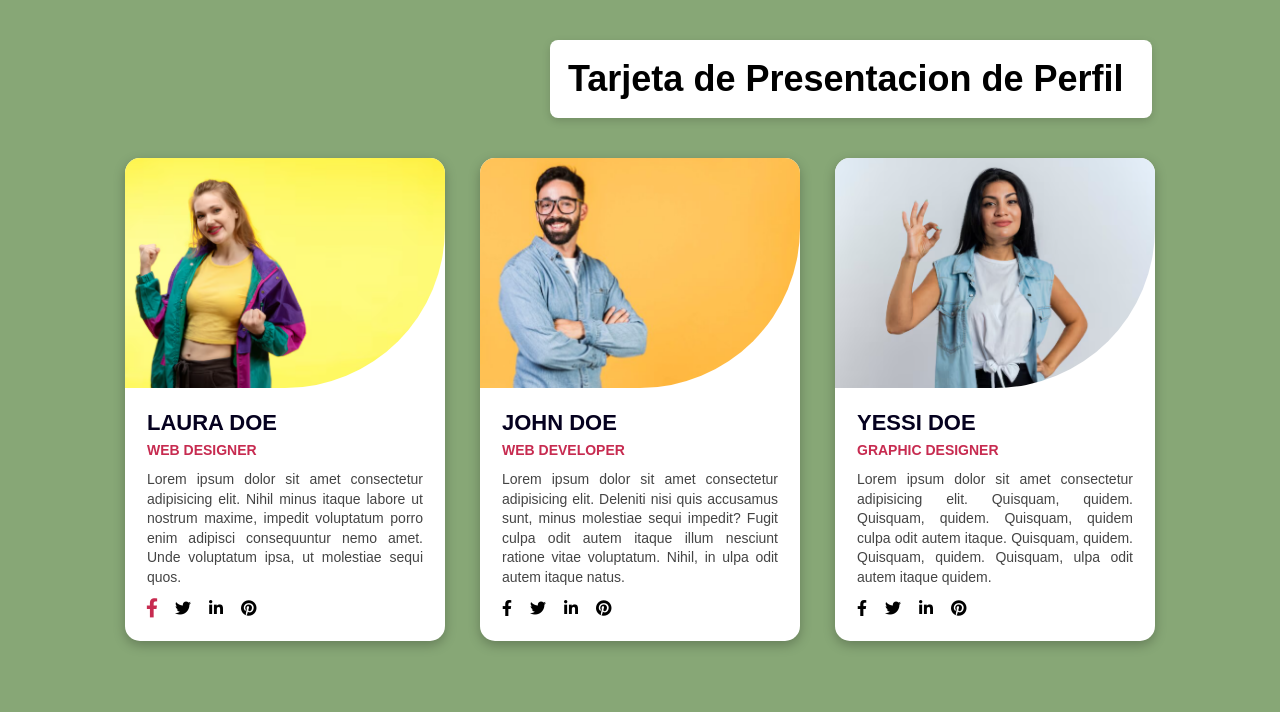
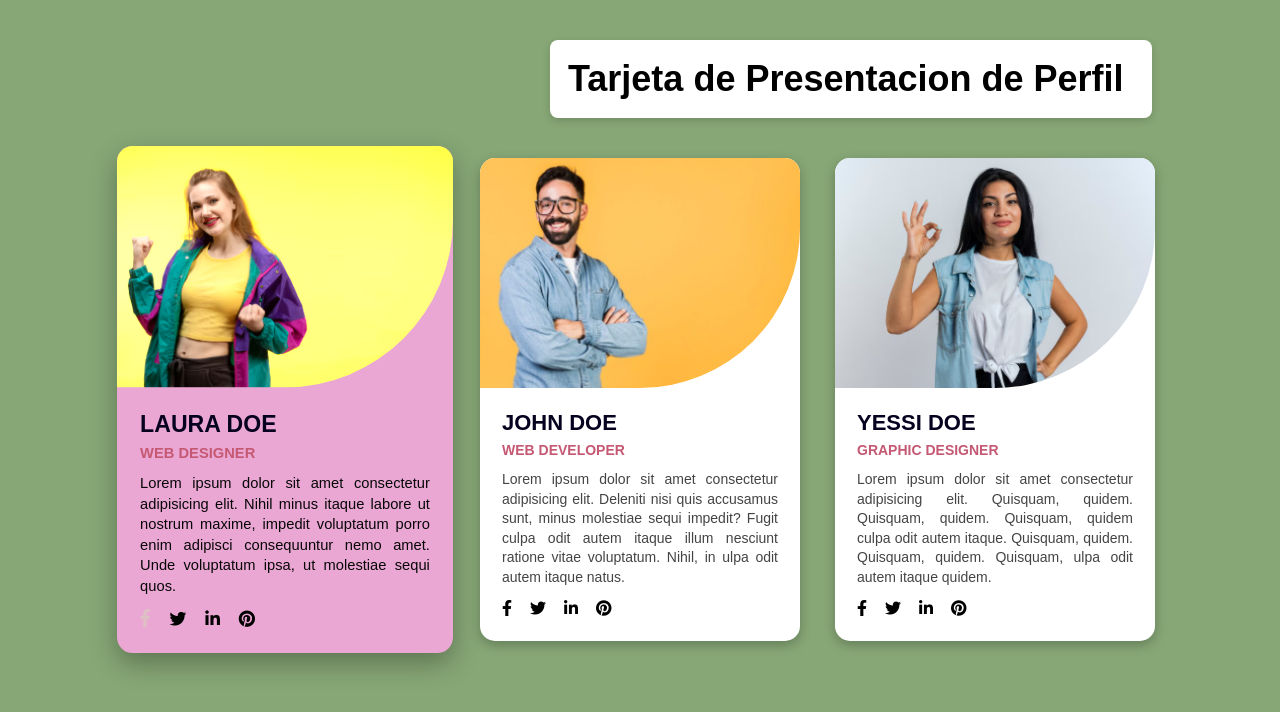
Before and after one commit to rjjmp/Targeta-Presentacion, a plain HTML site: page index.html in a window 1280 px wide. In both pictures the pointer is over the icon 152 px from the left and 607 px from the top of the page. Drawn offline with Linux system fonts and the light colour scheme.

Commit message:
aplicando animacion
Added hover effects and transitions for tarjetas.

```diff
--- a/css/estilo.css
+++ b/css/estilo.css
@@ -47,6 +47,8 @@ main {
     overflow: hidden;
     padding-bottom: 25px;
     box-shadow: 0px 4px 12px rgba(0,0,0,0.25);
+    transition: transform 0.4s ease, background-color 0.4s ease;
+
 }
 
 
@@ -68,7 +70,7 @@ main {
 
 .tarjeta h4 {
     margin: 6px 22px;
-    color: #C72B50;
+    color: #c55872;
     font-size: 14px;
     text-transform: uppercase;
     font-weight: bold;
@@ -95,6 +97,28 @@ main {
 }
 
 .iconos i:hover {
-    transform: scale(1.2);
-    color: #C72B50;
+    transform: scale(1.1);
+    color: #e0bec6;
+
 }
+.tarjeta:hover {
+    transform: scale(1.1);
+    background-color: #a5c6f1;
+    box-shadow: 0px 10px 25px rgba(0,0,0,0.3);
+}
+.tarjeta:hover .img-box img {
+    filter: brightness(1.1);
+    transition: 0.4s;
+}
+.tarjeta:hover p{
+    color: #070707;
+}
+
+.tarjeta:nth-child(1):hover {
+    transform: scale(1.05);
+    background-color: #eba7d4;
+}
+.tarjeta:nth-child(3):hover {
+    transform: scale(1.05);
+    background-color: #ffe0b2;
+}
```
